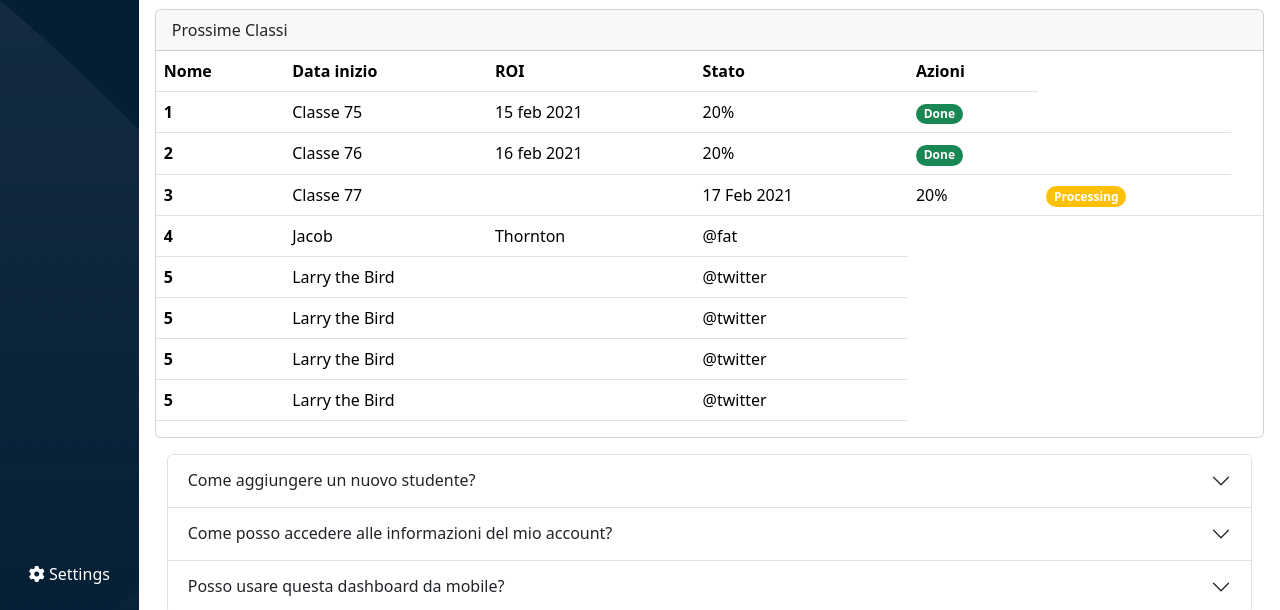
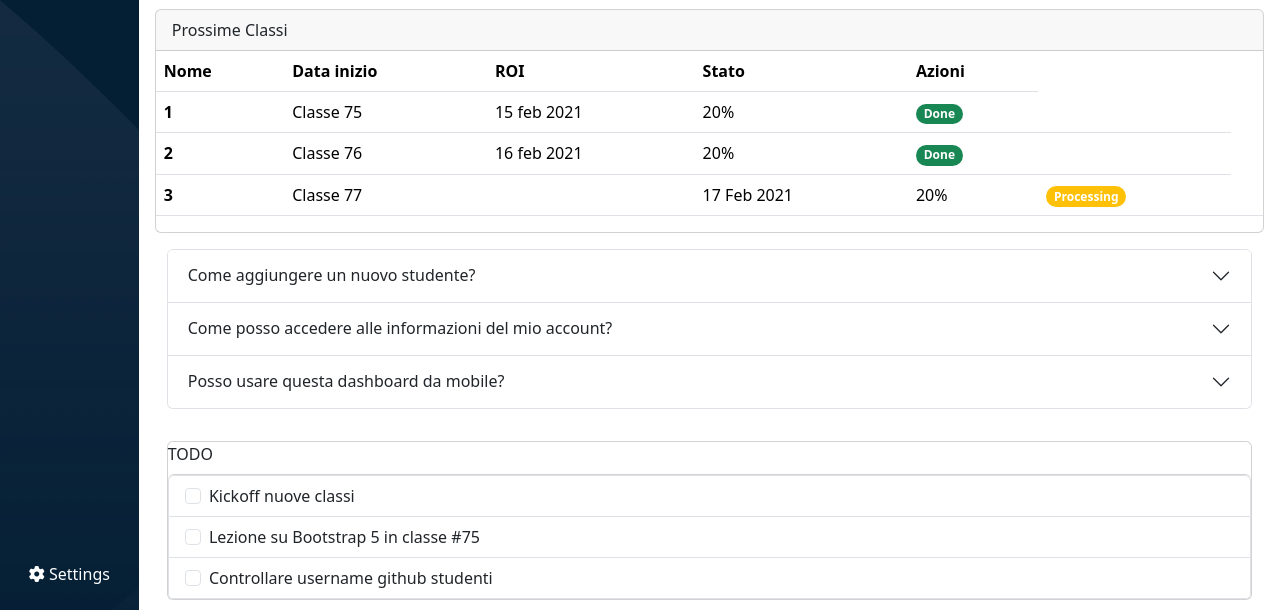
Before and after one commit to guglielmopiasenti/html-css-bootstrap-dashboard, a plain HTML site: page index.html in a window 1280 px wide. Shown: the part 191-801 px from the top of the page. Drawn offline with nearby package versions, Linux system fonts and the light colour scheme.

Commit message:
taking out precompiled fields

```diff
--- a/index.html
+++ b/index.html
@@ -146,32 +146,7 @@
                             <td>20%</td>
                             <td><span class="badge rounded-pill text-bg-warning text-white">Processing</span></td>
                             <td></td>
-                          </tr>
-                            <th scope="row">4</th>
-                            <td>Jacob</td>
-                            <td>Thornton</td>
-                            <td>@fat</td>
-                          </tr>
-                          <tr>
-                            <th scope="row">5</th>
-                            <td colspan="2">Larry the Bird</td>
-                            <td>@twitter</td>
-                          </tr>
-                          <tr>
-                            <th scope="row">5</th>
-                            <td colspan="2">Larry the Bird</td>
-                            <td>@twitter</td>
-                          </tr>
-                          <tr>
-                            <th scope="row">5</th>
-                            <td colspan="2">Larry the Bird</td>
-                            <td>@twitter</td>
-                          </tr>
-                          <tr>
-                            <th scope="row">5</th>
-                            <td colspan="2">Larry the Bird</td>
-                            <td>@twitter</td>
-                          </tr>
+
                         </tbody>
                       </table>
                     </div>
```
